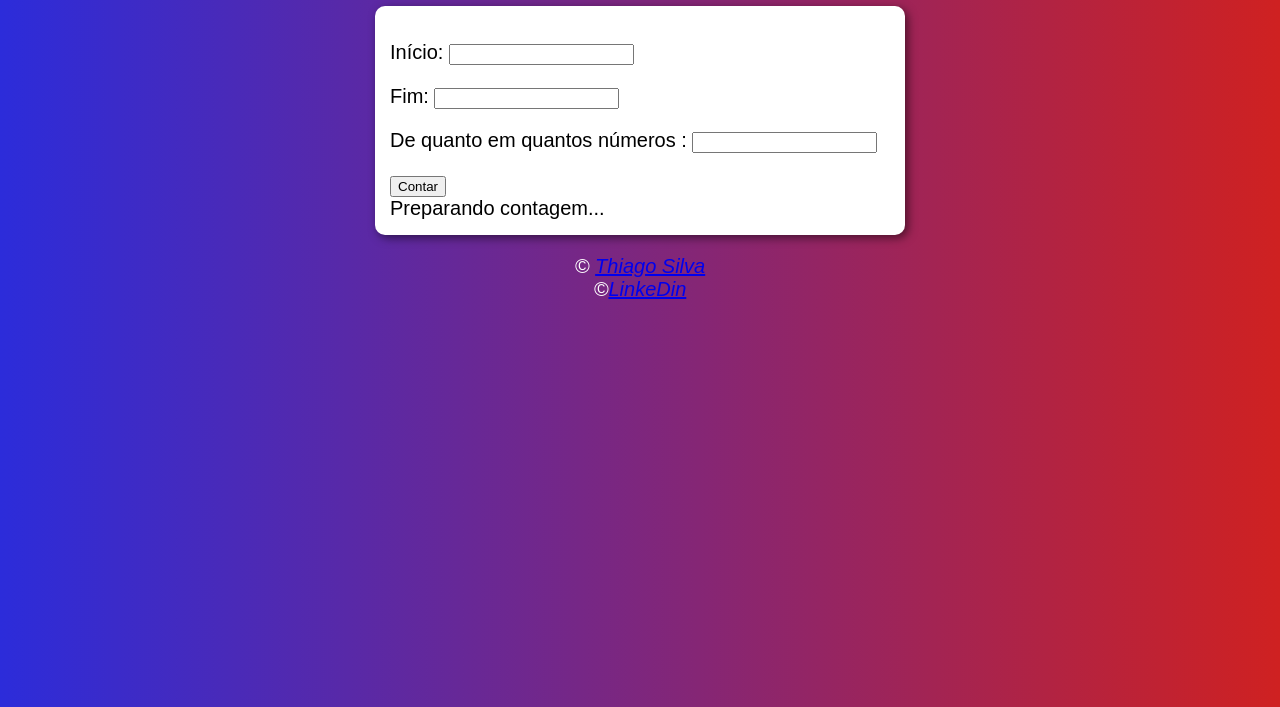
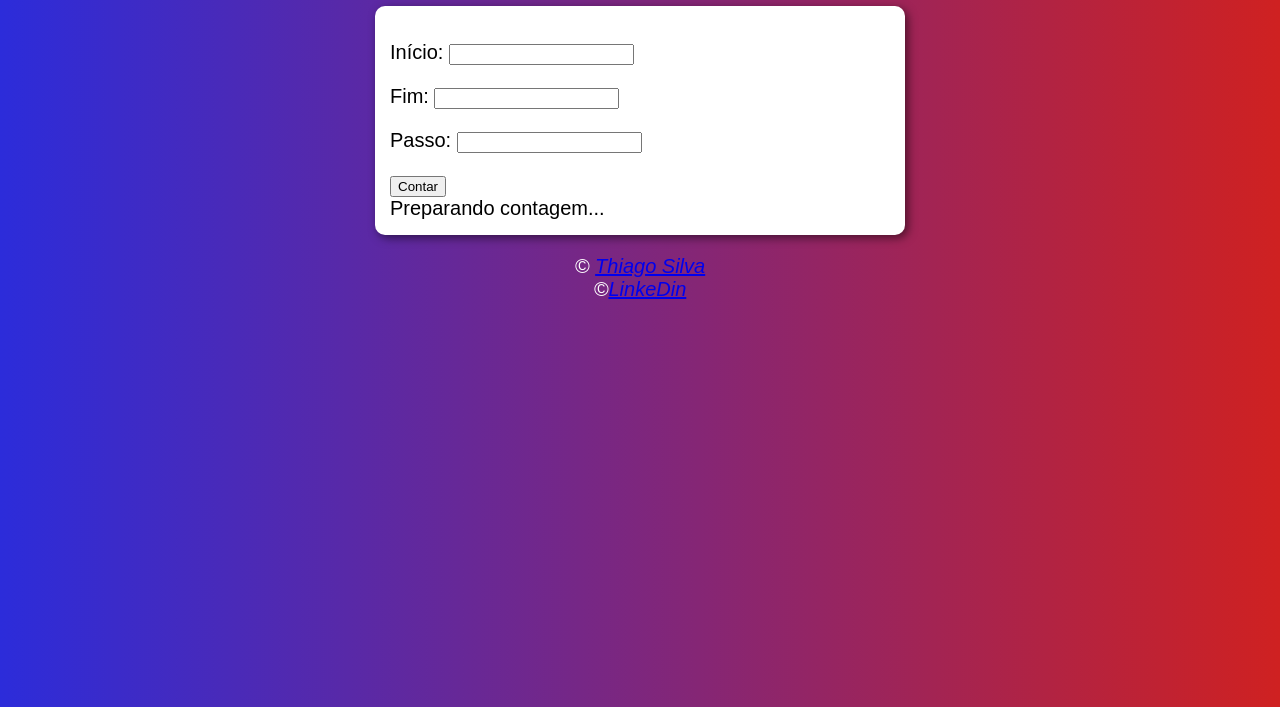
Before and after one commit to thiagosilvadf/projeto-contador, a plain HTML site: page index.html in a window 1280 px wide. Shown: the part 93-800 px from the top of the page. Drawn offline with Linux system fonts and the light colour scheme.

Commit message:
Mudei o Nome do Passo

```diff
--- a/index.html
+++ b/index.html
@@ -14,7 +14,7 @@
         <div id="dados">
             <p>Início: <input type="number" name="inicio" id="txti"></p>
             <p>Fim: <input type="number" name="fim" id="txtf"></p>
-            <p>De quanto em quantos números : <input type="number" name="passo" id="txtp"></p>
+            <p>Passo: <input type="number" name="passo" id="txtp"></p>
             <input type="button" value="Contar" onclick="contar()">
         </div>
         <div id="res">
```
